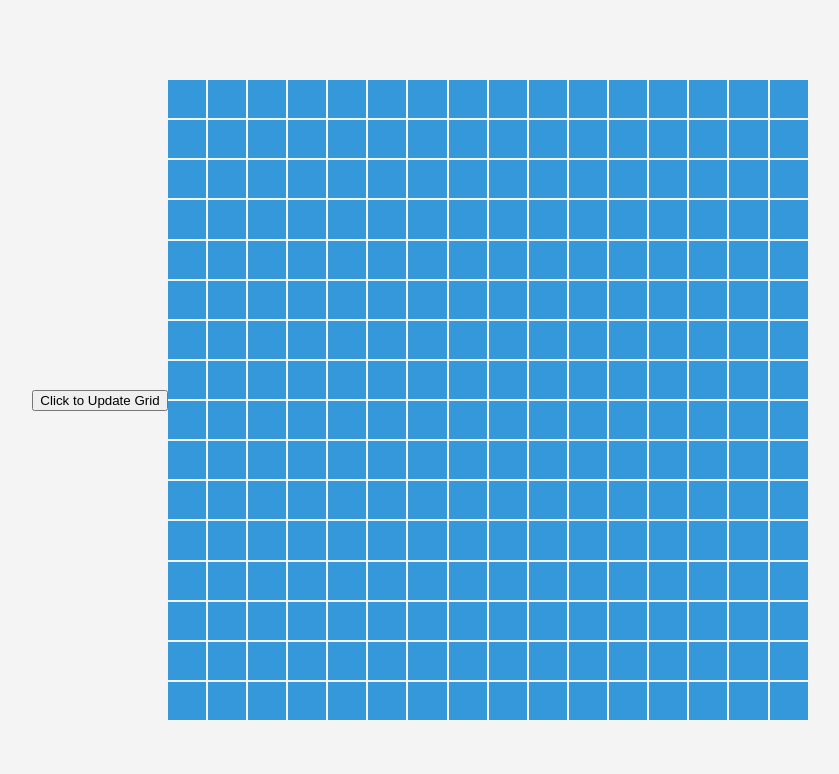
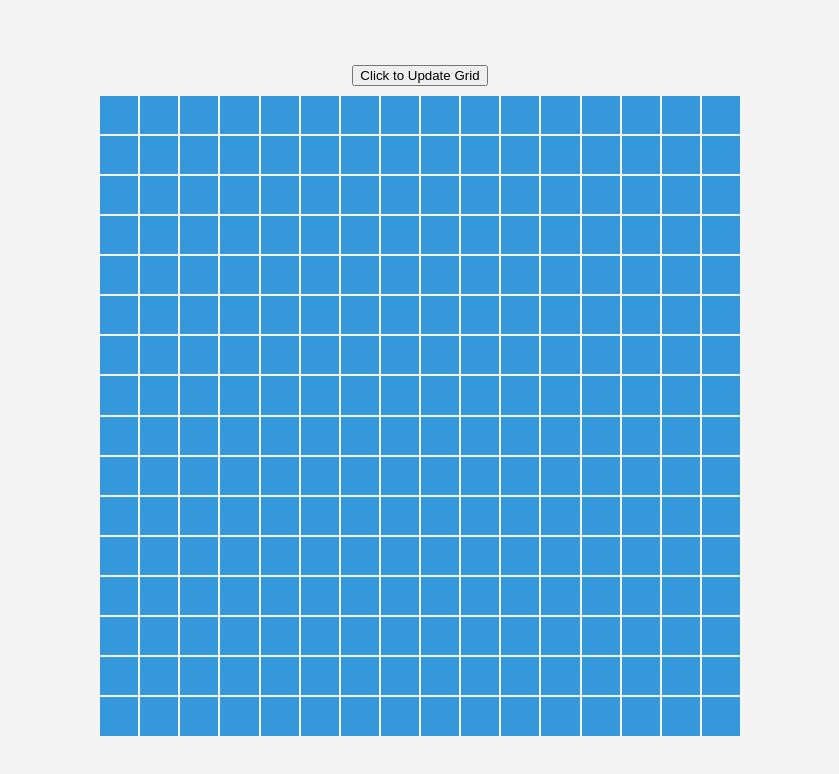
Before and after one commit to kathyhua1/etch-a-sketch, a plain HTML site: page index.html in a window 1280 px wide. Shown: the whole page, without its empty margins (220-1059 px from the left). Drawn offline with Linux system fonts and the light colour scheme.

Commit message:
css update

```diff
--- a/style.css
+++ b/style.css
@@ -7,6 +7,8 @@ body {
     height: 100vh;
     margin: 0;
     background-color: #f4f4f4;
+    flex-direction: column;
+    gap: 10px;
 }
 
 .redoGrid{
```
